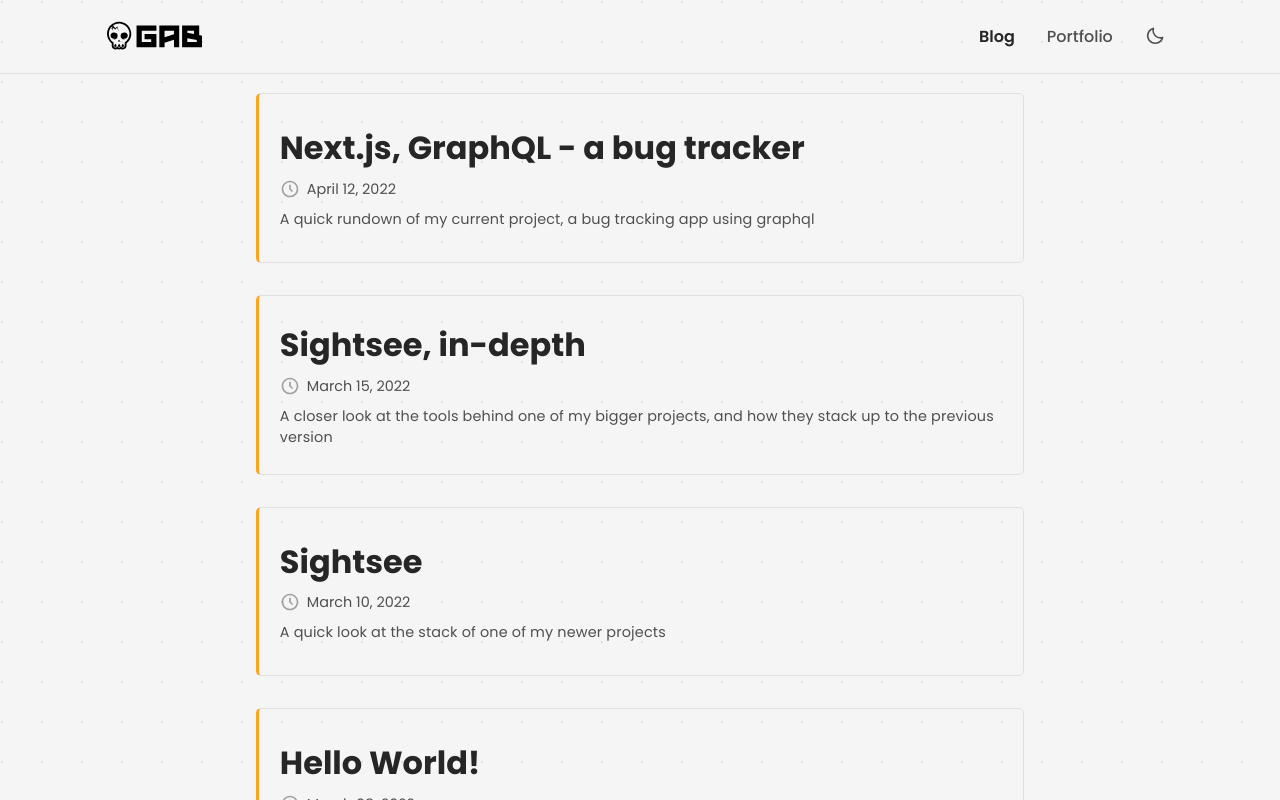
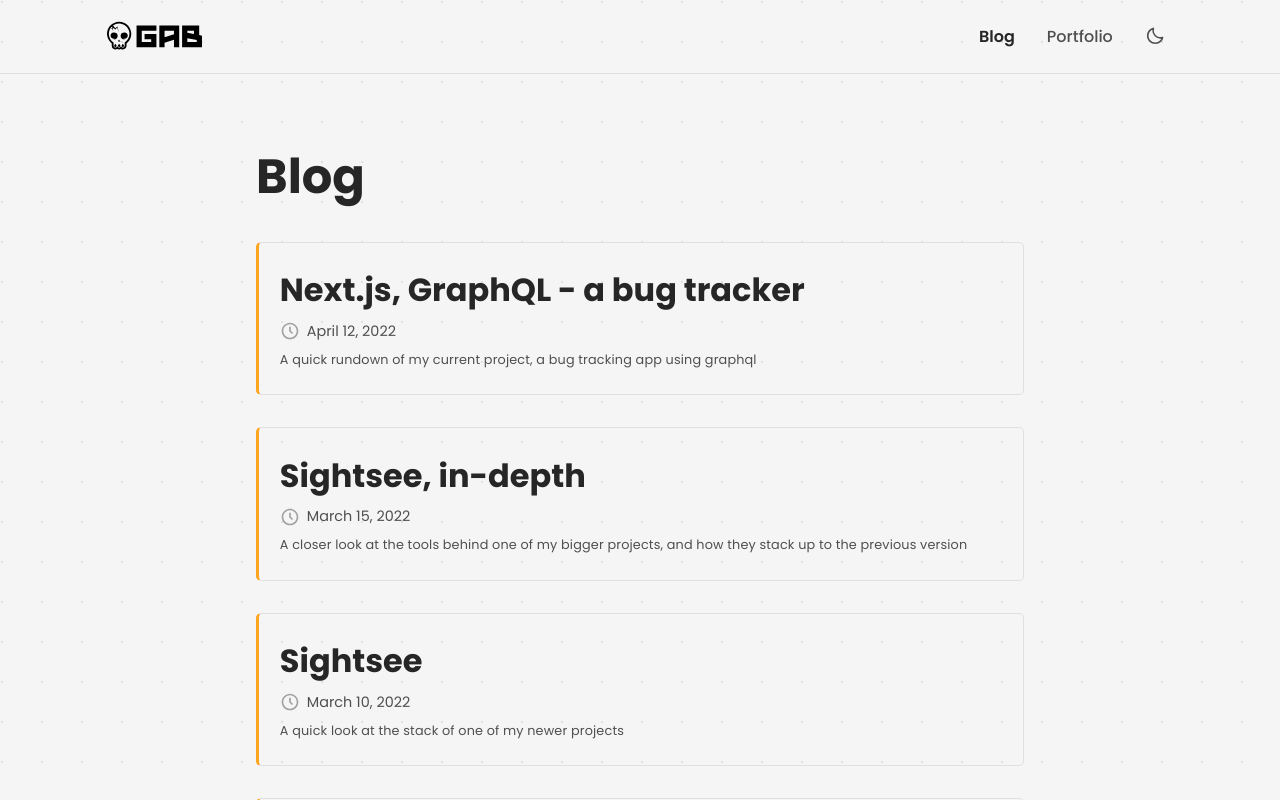
Before and after one commit to Darkryhr/digital-garden, a Next.js app: page /blog in a window 1280 px wide. Shown: the top 800 px of the page. Built offline with nearby package versions, Linux system fonts and the light colour scheme.

Commit message:
some styles

```diff
--- a/components/header/Header.js
+++ b/components/header/Header.js
@@ -53,12 +53,18 @@ const Header = ({ toggleTheme }) => {
           <RiCloseLine
             color={themeIcon === 'dark' ? '#f4f4f4' : '#000000'}
             size={27}
+            style={{
+              cursor: 'pointer',
+            }}
             onClick={() => setOpen(false)}
           />
         ) : (
           <RiMenu4Fill
             color={themeIcon === 'dark' ? '#f4f4f4' : '#000000'}
             size={27}
+            style={{
+              cursor: 'pointer',
+            }}
             onClick={() => setOpen(true)}
           />
         )}
--- a/components/header/HeaderStyles.js
+++ b/components/header/HeaderStyles.js
@@ -12,11 +12,7 @@ export const Nav = styled.nav`
   margin: 0 auto;
 
   @media (${breakpoint.device.sm}) {
-    padding: 1rem 1.4rem;
-  }
-  @media (${breakpoint.device.xs}) {
-    padding: 0 1.4rem;
-    min-height: none;
+    padding: 1.4rem;
   }
 `;
 
@@ -55,6 +51,7 @@ display: flex;
 export const MobileMenu = styled(motion.div)`
   display: flex;
   justify-content: flex-end;
+
   align-items: flex-end;
   flex-direction: column;
   text-align: end;
--- a/components/post-preview.js
+++ b/components/post-preview.js
@@ -36,18 +36,16 @@ const PreviewTitle = styled(Heading3)`
 
 const PreviewSubtitle = styled(Subtitle)`
   /* overflow: hidden; */
-  font-size: 0.9rem;
-  max-height: 40px;
+  font-size: 0.8rem;
   text-overflow: ellipsis;
   line-height: normal;
 `;
 
 const PreviewWrapper = styled(motion.div)`
   cursor: pointer;
-  padding: 2rem 1.3rem;
+  padding: 1.6rem 1.3rem;
   border: 1px solid ${({ theme }) => theme.colors.secondary};
   max-width: 768px;
-  max-height: 180px;
   margin: 0 auto;
   margin-bottom: 2rem;
   border-radius: 5px;
--- a/components/styled/LayoutStyles.js
+++ b/components/styled/LayoutStyles.js
@@ -17,6 +17,7 @@ export const ContentWrapper = styled(SpacedRow)`
   max-width: 1200px;
   margin: 0 auto;
   display: flex;
+  padding: 3rem 0;
   @media (${breakpoint.device.sm}) {
     padding-left: 1rem;
     padding-right: 1rem;
@@ -46,6 +47,12 @@ export const Row = styled.div`
   width: 100%;
 `;
 
+export const Box = styled.div`
+  /* display: flex; */
+  margin: 0 auto;
+  max-width: ${breakpoint.size.sm};
+`;
+
 export const Column = styled.div`
   display: flex;
   flex-direction: column;
--- a/pages/blog/index.js
+++ b/pages/blog/index.js
@@ -2,12 +2,22 @@ import { getAllPosts } from 'lib/api';
 import React from 'react';
 import PostPreview from '@components/post-preview';
 import SectionWrapper from '@components/section-wrapper';
-import { ContentWrapper } from '@components/styled/LayoutStyles';
+import { Box, ContentWrapper, Row } from '@components/styled/LayoutStyles';
+import { Heading2 } from '@components/styled/typography';
 
 const PostFeed = ({ allPosts }) => {
   return (
     <ContentWrapper>
       <SectionWrapper delay={0.1}>
+        <Box
+          style={{
+            margin: '0.5rem auto 0.7rem auto',
+          }}
+        >
+          <Heading2>Blog</Heading2>
+        </Box>
+      </SectionWrapper>
+      <SectionWrapper delay={0.3}>
         {allPosts.map(post => (
           <PostPreview
             key={post.slug}
```
Also changed, not shown: components/post-body.js (+9 -3 lines), pages/blog/[slug].js (+5 -2 lines).
